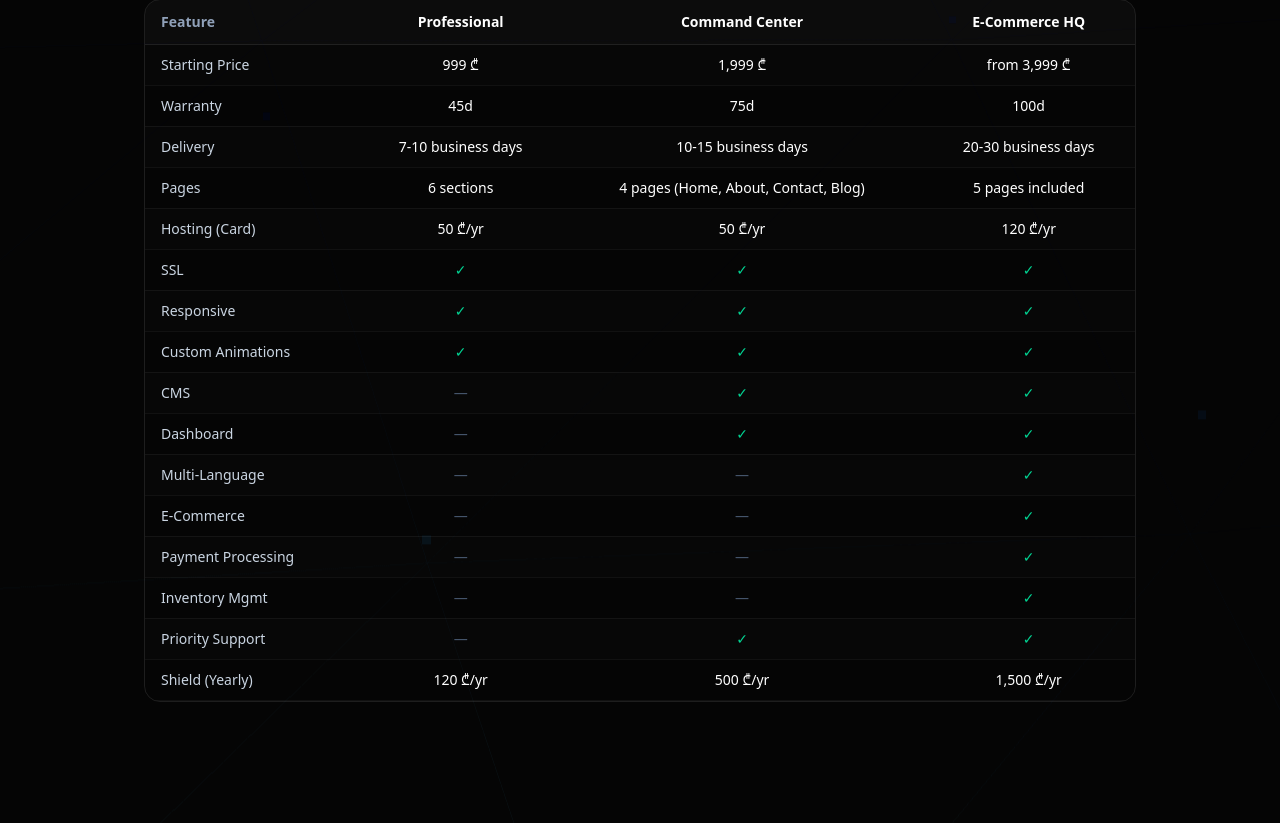
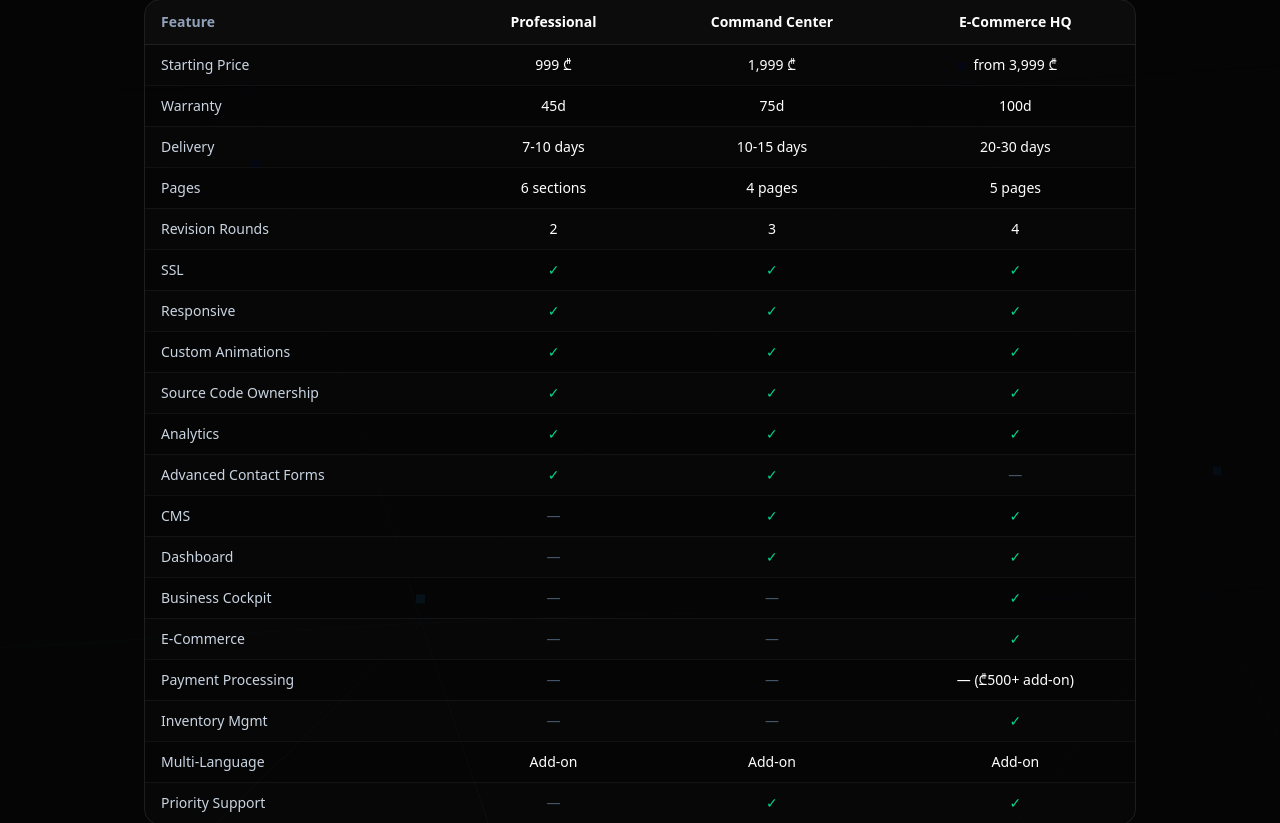
Before and after one commit to socraticblock/Agency, a Next.js app: page /en/pricing in a window 1280 px wide. Shown: the part 1698-2521 px from the top of the page. Built offline with nearby package versions, Linux system fonts and the light colour scheme; no server answers; a web font is replaced by a local one.

Commit message:
feat: add comparisonData utility to define pricing table structure and content

```diff
--- a/src/app/[locale]/pricing/comparisonData.ts
+++ b/src/app/[locale]/pricing/comparisonData.ts
@@ -26,19 +26,15 @@ export function getComparisonData(_locale: Locale): ComparisonRow[] {
     },
     {
       label: "Delivery",
-      values: [pro.deliveryTimeline ?? "7-10 days", cc.deliveryTimeline ?? "10-15 days", ec.deliveryTimeline ?? "20+ days"],
+      values: ["7-10 days", "10-15 days", "20-30 days"],
     },
     {
       label: "Pages",
-      values: [
-        "6 sections",
-        "4 pages (Home, About, Contact, Blog)",
-        "5 pages included",
-      ],
+      values: ["6 sections", "4 pages", "5 pages"],
     },
     {
-      label: "Hosting (Card)",
-      values: ["50 ₾/yr", "50 ₾/yr", "120 ₾/yr"],
+      label: "Revision Rounds",
+      values: ["2", "3", "4"],
     },
     {
       label: "SSL",
@@ -53,6 +49,18 @@ export function getComparisonData(_locale: Locale): ComparisonRow[] {
       values: ["✓", "✓", "✓"],
     },
     {
+      label: "Source Code Ownership",
+      values: ["✓", "✓", "✓"],
+    },
+    {
+      label: "Analytics",
+      values: ["✓", "✓", "✓"],
+    },
+    {
+      label: "Advanced Contact Forms",
+      values: ["✓", "✓", "—"],
+    },
+    {
       label: "CMS",
       values: ["—", "✓", "✓"],
     },
@@ -61,7 +69,7 @@ export function getComparisonData(_locale: Locale): ComparisonRow[] {
       values: ["—", "✓", "✓"],
     },
     {
-      label: "Multi-Language",
+      label: "Business Cockpit",
       values: ["—", "—", "✓"],
     },
     {
@@ -70,23 +78,19 @@ export function getComparisonData(_locale: Locale): ComparisonRow[] {
     },
     {
       label: "Payment Processing",
-      values: ["—", "—", "✓"],
+      values: ["—", "—", "— (₾500+ add-on)"],
     },
     {
       label: "Inventory Mgmt",
       values: ["—", "—", "✓"],
     },
     {
+      label: "Multi-Language",
+      values: ["Add-on", "Add-on", "Add-on"],
+    },
+    {
       label: "Priority Support",
       values: ["—", "✓", "✓"],
     },
-    {
-      label: "Shield (Yearly)",
-      values: [
-        "120 ₾/yr",
-        "500 ₾/yr",
-        "1,500 ₾/yr",
-      ],
-    },
   ];
 }
```
